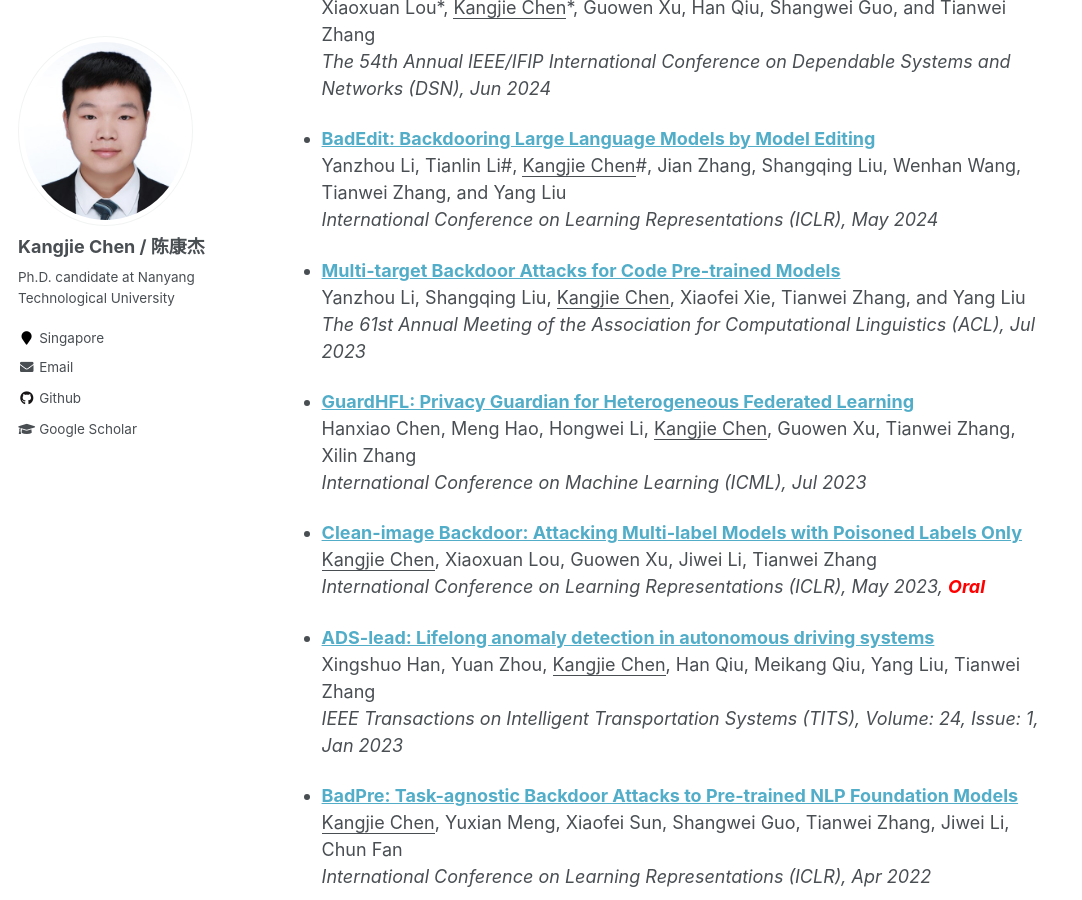
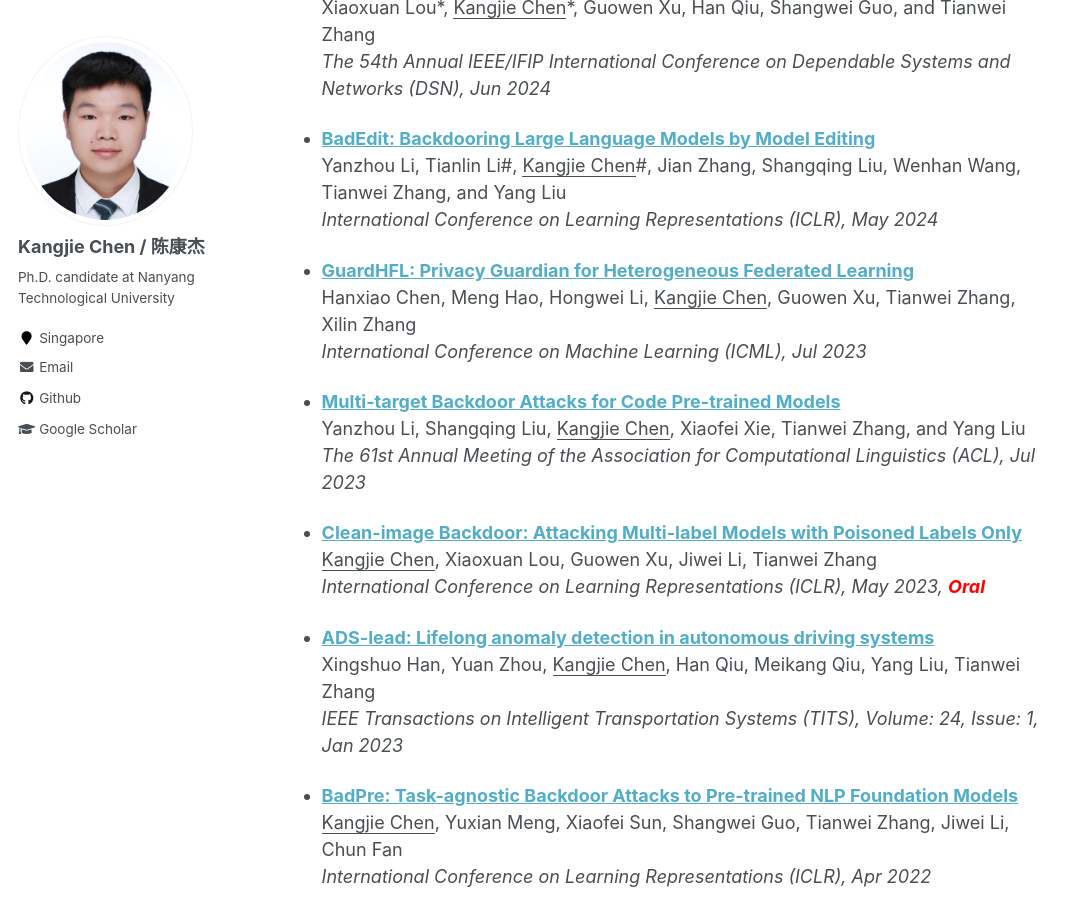
Before and after one commit to kangjie-chen/kangjie-chen.github.io, a Jekyll site: the page built from _pages/about.md, in a window 1280 px wide and 900 px high, scrolled down 811 px. Shown: the whole window, without its empty margins (0-1082 px from the left). Built offline with Jekyll 4.4.1, drawn with Linux system fonts in a browser that asks for light colours.

Commit message:
Update about.md

```diff
--- a/_pages/about.md
+++ b/_pages/about.md
@@ -39,17 +39,17 @@ I am currently a fourth-year Ph.D. student at Nanyang Technological University,
   <br/>
   *International Conference on Learning Representations (ICLR), May 2024*
 
+- **[GuardHFL: Privacy Guardian for Heterogeneous Federated Learning](https://proceedings.mlr.press/v202/chen23j.html)**
+  <br/>
+  Hanxiao Chen, Meng Hao, Hongwei Li, <u>Kangjie Chen</u>, Guowen Xu, Tianwei Zhang, Xilin Zhang
+  <br/>
+  *International Conference on Machine Learning (ICML), Jul 2023*
+
 - **[Multi-target Backdoor Attacks for Code Pre-trained Models](https://aclanthology.org/2023.acl-long.399.pdf)**
   <br/>
   Yanzhou Li, Shangqing Liu, <u>Kangjie Chen</u>, Xiaofei Xie, Tianwei Zhang, and Yang Liu
   <br/>
   *The 61st Annual Meeting of the Association for Computational Linguistics (ACL), Jul 2023*
-
-- **[GuardHFL: Privacy Guardian for Heterogeneous Federated Learning](https://proceedings.mlr.press/v202/chen23j.html)**
-  <br/>
-  Hanxiao Chen, Meng Hao, Hongwei Li, <u>Kangjie Chen</u>, Guowen Xu, Tianwei Zhang, Xilin Zhang
-  <br/>
-  *International Conference on Machine Learning (ICML), Jul 2023*
 
 - **[Clean-image Backdoor: Attacking Multi-label Models with Poisoned Labels Only](https://kangjie-chen.github.io/files/2023_ICLR_clean-image_backdoor.pdf)**
   <br/>
```
